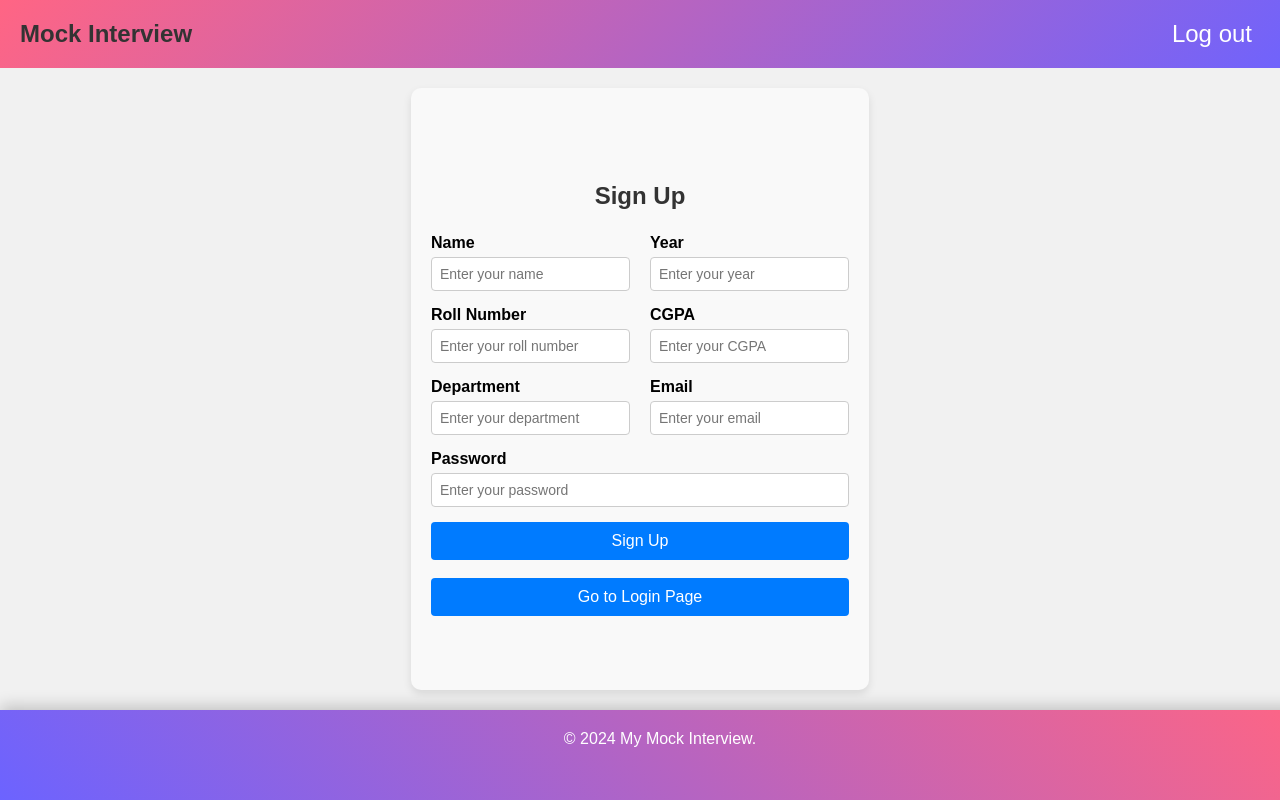
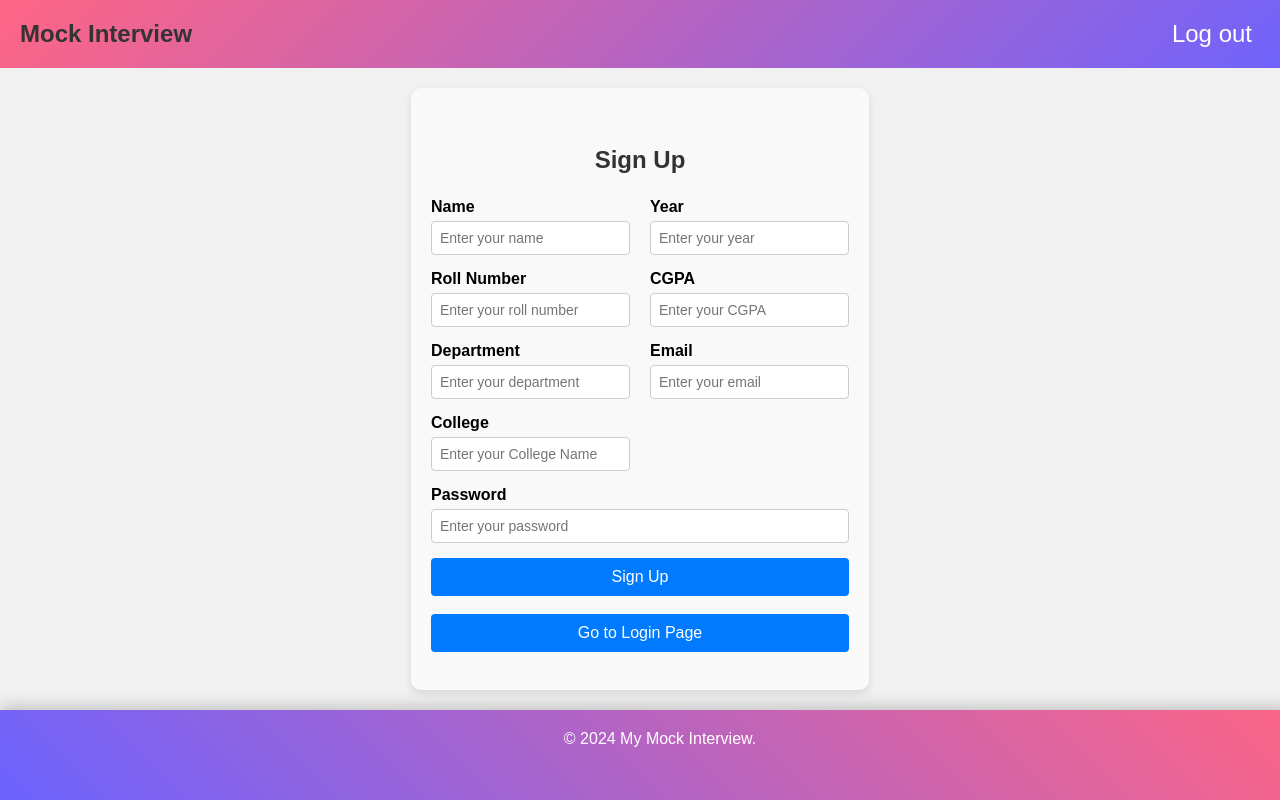
Before and after one commit to sanbec234/mock-interview, a React (Create React App) app in the folder frontend/: page /sign-up in a window 1280 px wide. Built offline with nearby package versions, Linux system fonts and the light colour scheme.

Commit message:
Add files via upload
college name addition

```diff
--- a/frontend/src/pages/signup-page/signup-page.tsx
+++ b/frontend/src/pages/signup-page/signup-page.tsx
@@ -11,6 +11,7 @@ const SignUpPage: React.FC = () => {
   const [year, setYear] = useState<string>("");
   const [cgpa, setCgpa] = useState<string>("");
   const [email, setEmail] = useState<string>("");
+  const [college,setCollege]=useState<string>("");
   const [password, setPassword] = useState<string>("");
   const [message, setMessage] = useState<string | null>(null); // State for feedback messages
   const navigate = useNavigate(); // Hook for navigation
@@ -26,6 +27,7 @@ const SignUpPage: React.FC = () => {
       year,
       cgpa,
       email,
+      college,
       password,
     };
 
@@ -101,6 +103,17 @@ const SignUpPage: React.FC = () => {
                     required
                   />
                 </div>
+                <div className="form-group">
+                  <label htmlFor="college">College</label>
+                  <input
+                    type="text"
+                    id="college"
+                    value={college}
+                    onChange={(e) => setCollege(e.target.value)}
+                    placeholder="Enter your College Name"
+                    required
+                  />
+                </div>
               </div>
 
               <div className="form-group-column">
@@ -137,6 +150,7 @@ const SignUpPage: React.FC = () => {
                     required
                   />
                 </div>
+
               </div>
             </div>
 
```
